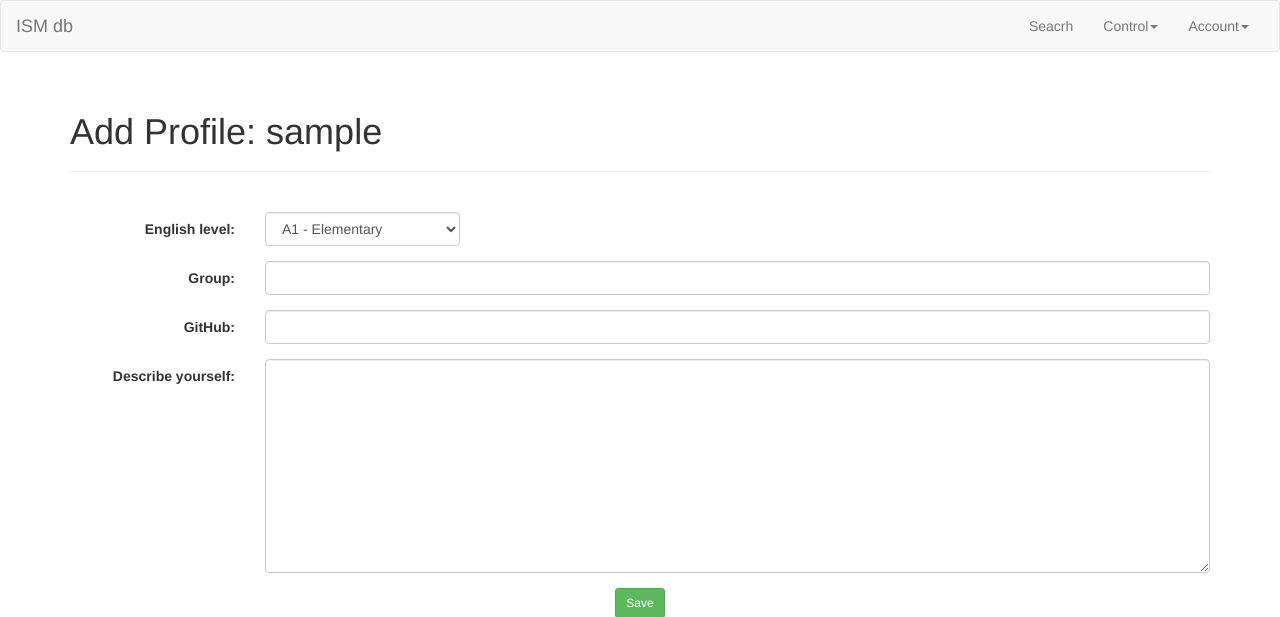
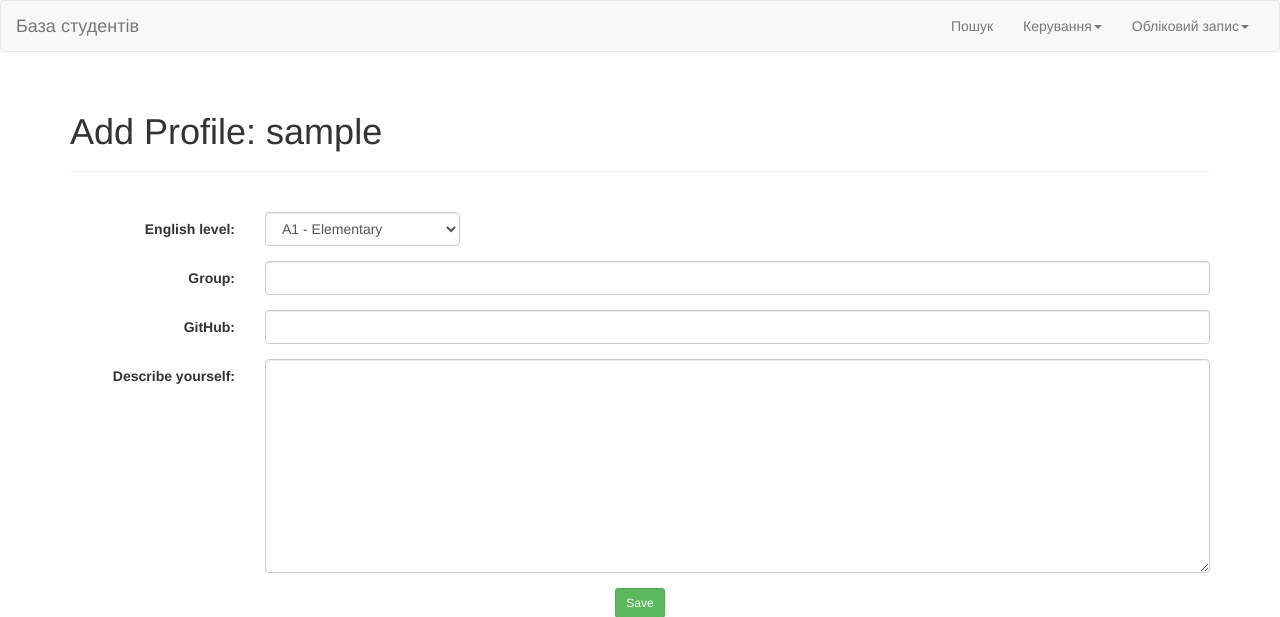
Before and after one commit to SSkeptix/ismdb, a Django app: page /account/profile/add/ in a window 1280 px wide. Shown: the top 617 px of the page. Run offline with Django 3.2, Linux system fonts and the light colour scheme; the visitor is signed in with stand-in values (Sample User, id 1); some libraries are stand-ins or nearby versions.

Commit message:
change language in template 'base.html'

```diff
--- a/templates/base.html
+++ b/templates/base.html
@@ -18,41 +18,41 @@
   <div class="container-fluid">
     <div class="navbar-header">
       <button type="button" class="navbar-toggle collapsed" data-toggle="collapse" data-target="#bs-example-navbar-collapse-1">
-        <span class="sr-only">Toggle navigation</span>
+        <span class="sr-only">Навігація</span>
         <span class="icon-bar"></span>
         <span class="icon-bar"></span>
         <span class="icon-bar"></span>
       </button>
-      <a class="navbar-brand" href="{% url 'home' %}">ISM db</a>
+      <a class="navbar-brand" href="{% url 'home' %}">База студентів</a>
     </div>
 
     <div class="collapse navbar-collapse" id="bs-example-navbar-collapse-1">
       <ul class="nav navbar-nav navbar-right">
-        <li><a href="{% url 'core:search' %}">Seacrh</a></li>
+        <li><a href="{% url 'core:search' %}">Пошук</a></li>
         {% if user.is_authenticated %}
           <li class="dropdown">
-            <a href="#" class="dropdown-toggle" data-toggle="dropdown" role="button" aria-expanded="false">Control<span class="caret"></span></a>
+            <a href="#" class="dropdown-toggle" data-toggle="dropdown" role="button" aria-expanded="false">Керування<span class="caret"></span></a>
             <ul class="dropdown-menu" role="menu">
-              <li><a href="{% url 'core:add_skill' %}">Skills</a></li>
+              <li><a href="{% url 'core:add_skill' %}">Навички</a></li>
             </ul>
           </li>
 
           <li class="dropdown">
-            <a href="#" class="dropdown-toggle" data-toggle="dropdown" role="button" aria-expanded="false">Account<span class="caret"></span></a>
+            <a href="#" class="dropdown-toggle" data-toggle="dropdown" role="button" aria-expanded="false">Обліковий запис<span class="caret"></span></a>
             <ul class="dropdown-menu" role="menu">
-              <li><a href="{% url 'account:profile' username=user.username  %}">Profile</a></li>
-              <li><a href="{% url 'account:edit_profile' username=user.username %}">Edit profile</a></li>
+              <li><a href="{% url 'account:profile' username=user.username  %}">Профіль</a></li>
+              <li><a href="{% url 'account:edit_profile' username=user.username %}">Редагувати профіль</a></li>
               <li class="divider"></li>
               {% if user.category == 1 %} <!-- 1 - student -->
-              <li><a href="{% url 'account:add_skill' username=user.username %}">Add skill</a></li>
+              <li><a href="{% url 'account:add_skill' username=user.username %}">Додати навички</a></li>
               <li class="divider"></li>
               {% endif %}
-              <li><a href="{% url 'account:logout' %}">Logout</a></li>
+              <li><a href="{% url 'account:logout' %}">Вийти</a></li>
             </ul>
           </li>
         {% else %}
-          <li><a href="{% url 'account:register'%}">Register</a></li>
-          <li><a href="{% url 'account:login' %}">Log In</a></li>
+          <li><a href="{% url 'account:register'%}">Реєстрація</a></li>
+          <li><a href="{% url 'account:login' %}">Вхід</a></li>
         {% endif %}
       </ul>
     </div>
```
